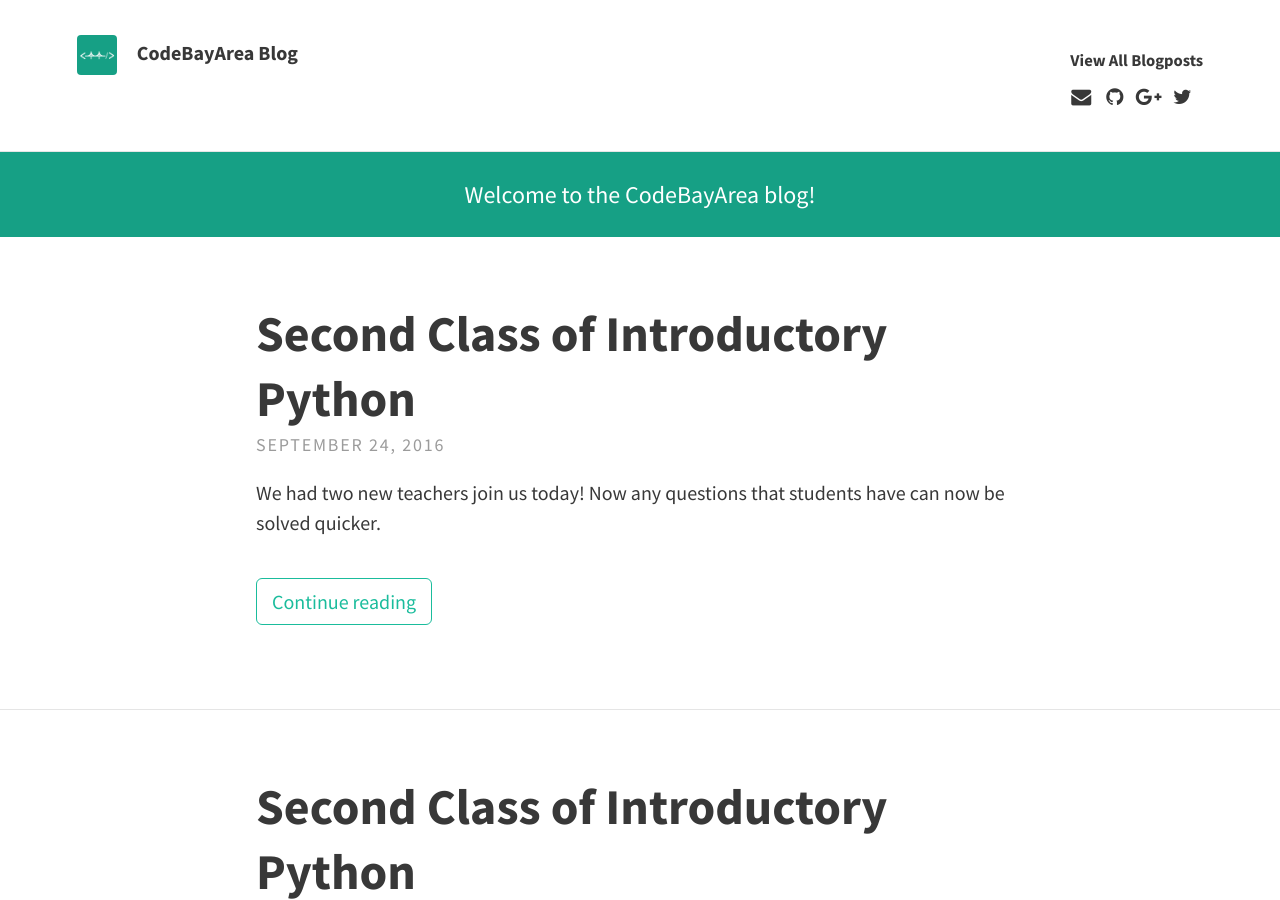
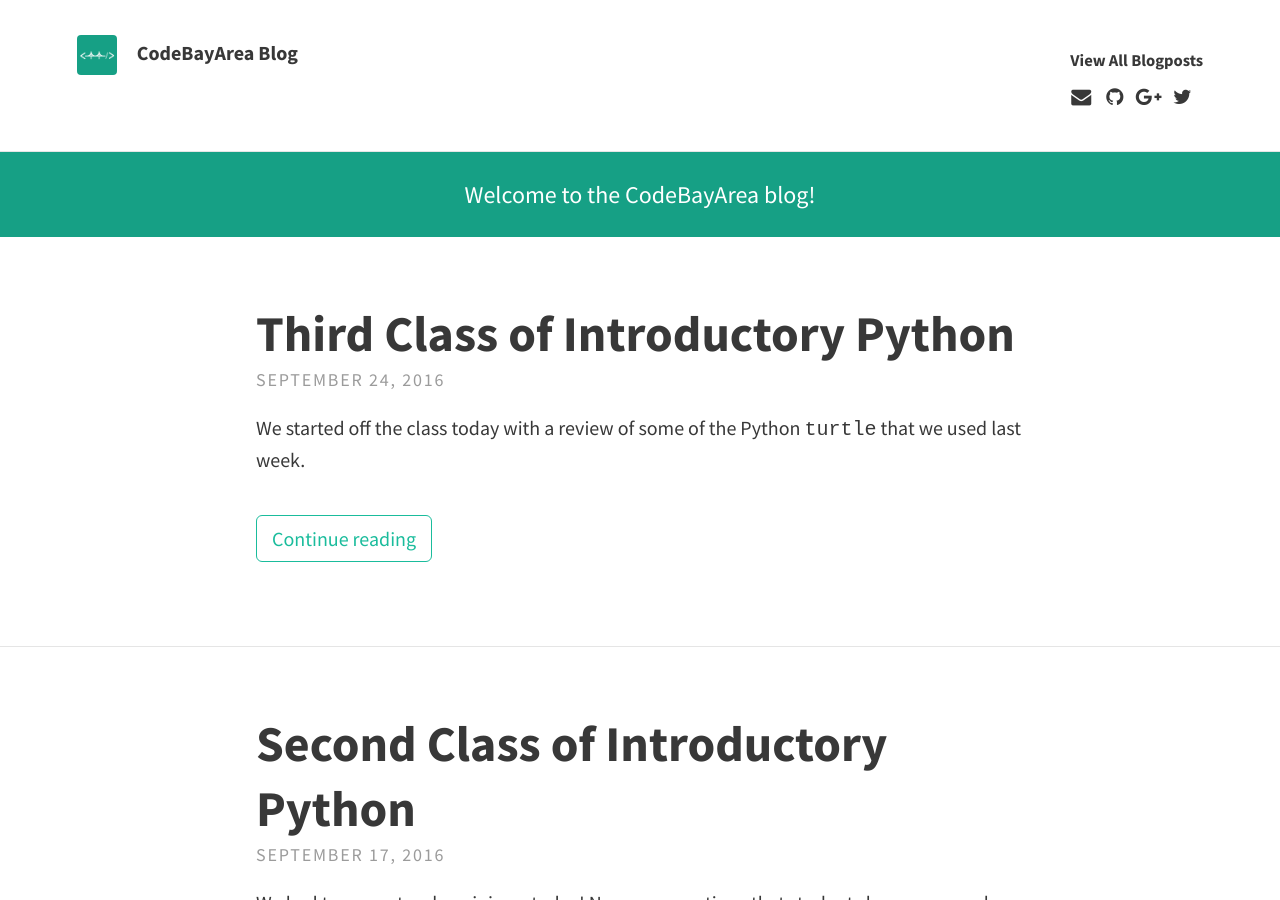
Before and after one commit to codebayarea/codebayarea.github.io, a Jekyll site: the page built from index.html, in a window 1280 px wide and 900 px high. Built offline with Jekyll 4.4.1, drawn with Linux system fonts in a browser that asks for light colours; nearby versions of some CDN libraries; the list of posts is cut into pages by our own code; some of the changed lines change nothing that is shown.

Commit message:
Update 2016-09-24-september-24th-class.md

```diff
--- a/_posts/2016-09-24-september-24th-class.md
+++ b/_posts/2016-09-24-september-24th-class.md
@@ -1,34 +1,30 @@
 ---
 layout: post
-title: Second Class of Introductory Python
-feature-img: "img/Python/09172016/DSCF2605.JPG"
+title: Third Class of Introductory Python
+feature-img: "img/165623.jpg"
 ---
 
-We had two new teachers join us today! Now any questions that students have can now be solved quicker.
+We started off the class today with a review of some of the Python `turtle` that we used last week.
 
-![New Teachers](/img/Python/09172016/DSCF2574.JPG)
+![Review](/img/Python/3/rev.jpg)
 
-Actually, we had more than two teachers joining us. More on that later.
+Even though this code was a little challenging, we muscled through it and managed to get it all working!
 
-Today, we focused on graphics in Python by utilizing `turtle`. So after making sure we have
+We had an output that required functions, different colors, and some math in order to work. It looked like this when completed:
 
-{% highlight python %}
-import turtle
-{% endhighlight %}
+![Output](/img/Python/3/turtleout.png)
 
-on the top of our files, we were ready to set the foundation for slick shapes.
+After conquering the complex turtle code, we were ready to move on to `functions`!
 
-We chose an animal, coincidentally named a turtle, and named it `larry`. `larry`'s first trip was to move forward 50 steps.
+We wrote a couple functions together so that we had the basics down at first:
 
-![Forward](/img/Python/09172016/screenshot1.png)
+![Forward](/img/Python/3/function.jpg)
 
-Not very complex, but it sets the foundation for more complex shapes.
+After getting more accustomed to functions, we even had some students come up and write some functions!
+We modified some `math operators` and called the functions to calculate the numbers we gave it!
+![Square](/img/Python/3/stufunct.jpg)
 
-`larry`'s second trip was to move in the shape of a square. We did this by using some [basic geometry](/img/Python/09172016/DSCF2586.JPG).
-
-![Square](/img/Python/09172016/screenshot2.png)
-
-Loops become a "building block" to creating more advanced shapes.
+The basic function looked something like this:
 
 {% highlight python %}
 print ("start test")
```
